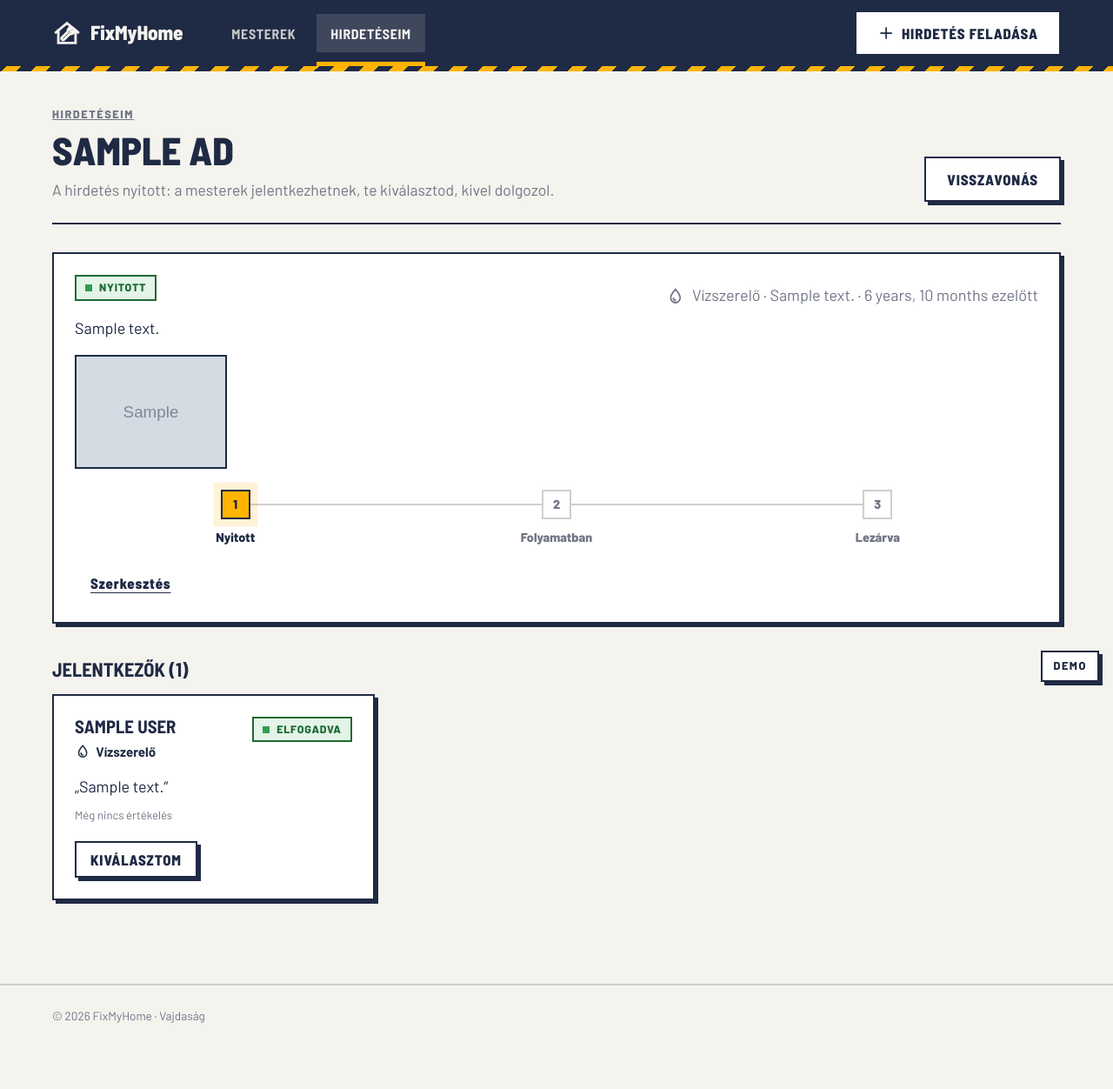
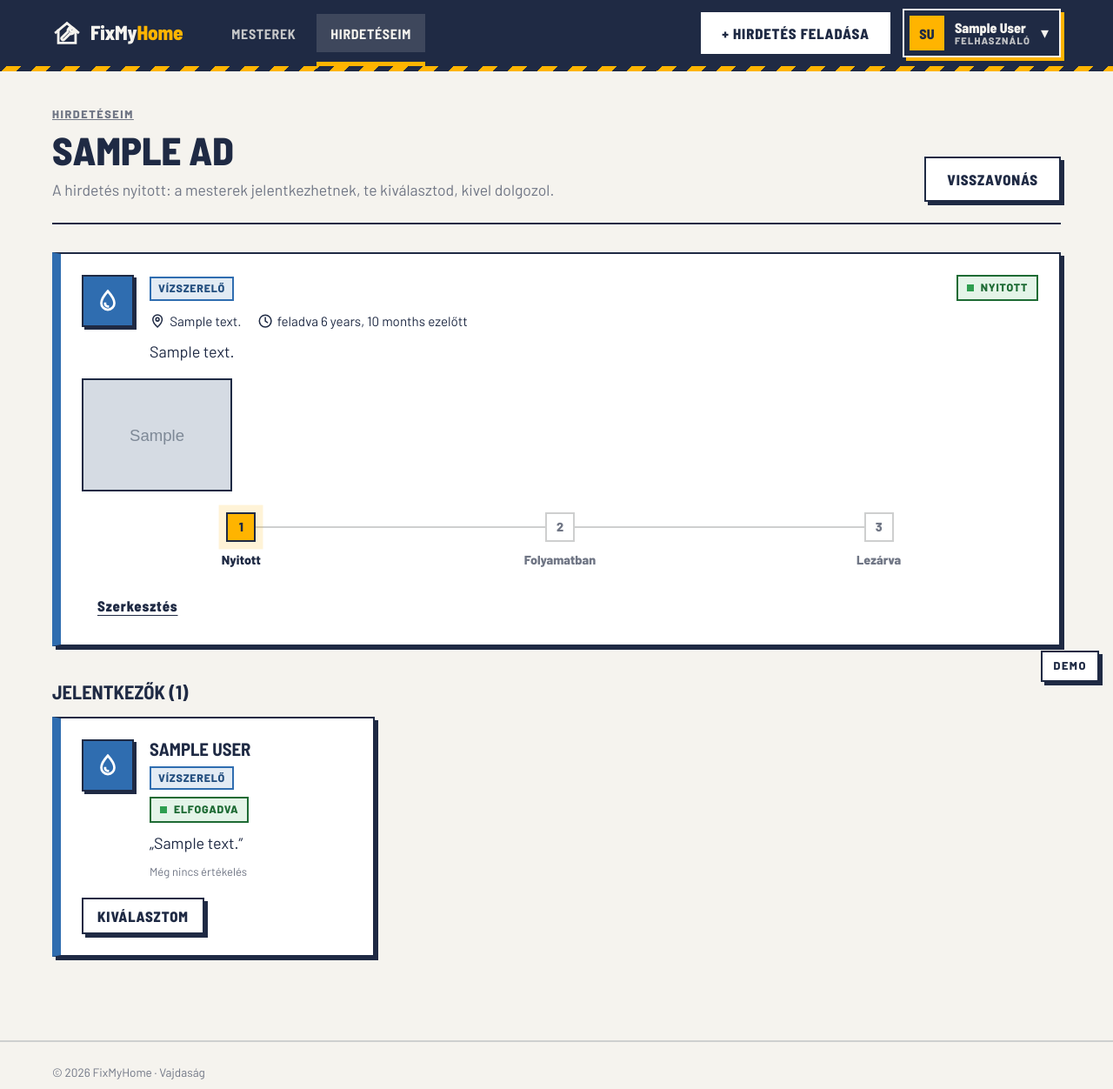
Before and after one commit to Umbra-tech04/FixMyHome, a Django app: page /hirdetes/1/ in a window 1280 px wide. Shown: the top 1252 px of the page at 87% size. Before the commit the page ends 1176 px from the top, so only its background shows below. Run offline with Django 5.2, Linux system fonts and the light colour scheme; a user stored in the database is signed in; data comes from the database, SQL or seed files in the repository; tables that the repository leaves empty hold one stand-in row (values such as "Sample post"); grey boxes marked "Sample" are stand-in pictures; parts of the project's set-up code (start-up, migrations or seed data) failed here and were passed over.

Commit message:
feat: színkódos kártyák a Django-oldalakon (mester, hirdetés, jelentkező, munka, szolgáltatás) #9

```diff
--- a/templates/base.html
+++ b/templates/base.html
@@ -24,7 +24,7 @@
 <body>
   {% with url_name=request.resolver_match.url_name %}
   <header class="site-header"><div class="container">
-    <a class="logo" href="{% if user.role == 'user' %}{% url 'listings:nearby_masters' %}{% elif user.role == 'master' %}{% url 'listings:master_ads' %}{% else %}{% url 'home' %}{% endif %}">{% icon "logo" %}<span>FixMyHome</span></a>
+    <a class="logo" href="{% if user.role == 'user' %}{% url 'listings:nearby_masters' %}{% elif user.role == 'master' %}{% url 'listings:master_ads' %}{% else %}{% url 'home' %}{% endif %}">{% icon "logo" %}<span>FixMy<b>Home</b></span></a>
     <nav class="main-nav" aria-label="Főmenü">
       {% if user.role == "user" %}
         <a href="{% url 'listings:nearby_masters' %}"{% if url_name == "nearby_masters" %} aria-current="page"{% endif %}>Mesterek</a>
@@ -37,11 +37,18 @@
       <span class="nav-indicator" aria-hidden="true"></span>
     </nav>
     <div class="header-cta">
-      {% if user.role == "user" %}
-        <a class="btn btn-header" href="{% url 'listings:ad_create' %}"{% if url_name == "ad_create" %} aria-current="page"{% endif %}>{% icon "plus" %}Hirdetés feladása</a>
-      {% elif user.role == "master" %}
-        <a class="icon-btn" href="{% url 'listings:master_profile' %}" title="Alapadatok" aria-label="Alapadatok"{% if url_name == "master_profile" %} aria-current="page"{% endif %}>{% icon "user" %}</a>
-      {% elif not user.is_authenticated %}
+      {% if user.is_authenticated %}
+        {% if user.role == "user" %}
+          <a class="btn btn-header" href="{% url 'listings:ad_create' %}"{% if url_name == "ad_create" %} aria-current="page"{% endif %}>+ Hirdetés feladása</a>
+        {% endif %}
+        <details class="profile">
+          <summary>{% avatar user.name %}<span class="profile-name"><b>{{ user.name }}</b><small>{{ user.get_role_display }}</small></span><span class="caret" aria-hidden="true">▾</span></summary>
+          <div class="profile-menu">
+            {% if user.role == "master" %}<a href="{% url 'listings:master_profile' %}"{% if url_name == "master_profile" %} aria-current="page"{% endif %}>{% icon "user" %}Alapadatok</a>{% endif %}
+            <form method="post" action="{% url 'logout' %}">{% csrf_token %}<button type="submit">Kilépés</button></form>
+          </div>
+        </details>
+      {% else %}
         {% if url_name != "register" %}<a class="btn btn-ghost" href="{% url 'register' %}">Regisztráció</a>{% endif %}
         {% if url_name != "login" %}<a class="btn btn-header" href="{% url 'login' %}">Belépés</a>{% endif %}
       {% endif %}
@@ -61,10 +68,6 @@
   <footer class="site-footer"><div class="container">© 2026 FixMyHome · Vajdaság</div></footer>
   <details class="demo-panel"><summary>DEMO</summary><div class="demo-body">
     <div class="row"><span>Téma</span><div class="seg" role="group" aria-label="Téma"><button type="button" data-theme="a" aria-pressed="true">A Építkezés</button><button type="button" data-theme="b" aria-pressed="false">B Acél</button></div></div>
-    {% if user.is_authenticated %}
-      <span class="muted small">{{ user.name }} · {{ user.get_role_display }}</span>
-      <form method="post" action="{% url 'logout' %}">{% csrf_token %}<button type="submit" class="linklike">Kilépés</button></form>
-    {% endif %}
   </div></details>
 
   <script>
--- a/templates/listings/ad_detail.html
+++ b/templates/listings/ad_detail.html
@@ -27,9 +27,21 @@
     {% endif %}
   </div>
 
-  <div class="card">
-    <div class="card-top">{% include "listings/_ad_badge.html" %}<p class="card-sub">{% icon ad.category.name %}{{ ad.category }} · {{ ad.location_text }} · {{ ad.created_at|timesince }} ezelőtt</p></div>
-    <p>{{ ad.description|linebreaksbr }}</p>
+  <div class="card cat-{{ ad.category.name|slugify }}">
+    <div class="card-main">
+      <span class="trade-icon" aria-hidden="true">{% icon ad.category.name %}</span>
+      <div>
+        <div class="card-top">
+          <div><span class="trade-label">{{ ad.category }}</span></div>
+          {% include "listings/_ad_badge.html" %}
+        </div>
+        <div class="card-facts">
+          <span>{% icon "pin" %} {{ ad.location_text }}</span>
+          <span>{% icon "clock" %} feladva {{ ad.created_at|timesince }} ezelőtt</span>
+        </div>
+        <p>{{ ad.description|linebreaksbr }}</p>
+      </div>
+    </div>
     {% if images %}<div class="gallery">{% for image in images %}<a href="{{ image.image.url }}"><img src="{{ image.image.url }}" alt="Kép a hirdetéshez: {{ ad.title }}"></a>{% endfor %}</div>{% endif %}
     <ol class="stepper{% if ad.status == 'withdrawn' %} is-withdrawn{% endif %}" aria-label="Hirdetés állapota">
       <li class="{% if ad.status == 'open' %}current{% elif ad.status != 'withdrawn' %}done{% endif %}">Nyitott</li>
@@ -44,13 +56,18 @@
     <ul class="card-list">
       {% for application in applications %}
         {% with profile=application.master.master_profile %}
-        <li class="card">
-          <div class="card-top">
-            <div><h3>{{ application.master.name }}</h3>{% if profile %}<span class="chip chip-trade">{% icon profile.profession.name %}{{ profile.profession }}</span>{% endif %}</div>
-            <span class="badge {{ application.badge_class }}">{{ application.status_label }}</span>
+        <li class="card{% if profile %} cat-{{ profile.profession.name|slugify }}{% endif %}">
+          <div class="card-main">
+            <span class="trade-icon" aria-hidden="true">{% if profile %}{% icon profile.profession.name %}{% else %}{% icon "user" %}{% endif %}</span>
+            <div>
+              <div class="card-top">
+                <div><h3>{{ application.master.name }}</h3>{% if profile %}<span class="trade-label">{{ profile.profession }}</span>{% endif %}</div>
+                <span class="badge {{ application.badge_class }}">{{ application.status_label }}</span>
+              </div>
+              {% if application.message %}<p>„{{ application.message }}”</p>{% endif %}
+              <p class="rating-none">Még nincs értékelés</p>
+            </div>
           </div>
-          {% if application.message %}<p>„{{ application.message }}”</p>{% endif %}
-          <p class="rating-none">Még nincs értékelés</p>
           {% if ad.accepts_applications %}
             <div class="card-actions">
               <form method="post" action="{% url 'listings:choose_master' ad.pk application.pk %}" data-confirm="{{ application.master.name }} kiválasztása" data-confirm-body="A többi jelentkezést elutasítjuk, a hirdetés Folyamatban állapotba kerül." data-confirm-ok="Kiválasztom">
@@ -86,7 +103,7 @@
     {% endif %}
   </div>
 
-  <div class="card">
+  <div class="card cat-{{ ad.category.name|slugify }}">
     <div class="card-top">{% include "listings/_ad_badge.html" %}{% if distance is not None %}<span class="pill-distance">{{ distance|floatformat:1 }}<small>km</small></span>{% endif %}</div>
     <p class="card-sub">{% icon "user" %}{{ ad.owner.name }} · {% icon "pin" %}{{ ad.location_text }} · feladva {{ ad.created_at|timesince }} ezelőtt</p>
     <p>{{ ad.description|linebreaksbr }}</p>
```
Also changed, not shown: templates/listings/master_ads.html (+14 -6 lines), templates/listings/my_ads.html (+15 -4 lines), templates/listings/my_jobs.html (+15 -4 lines), templates/listings/nearby_masters.html (+15 -5 lines), templates/listings/service_list.html (+13 -5 lines).
